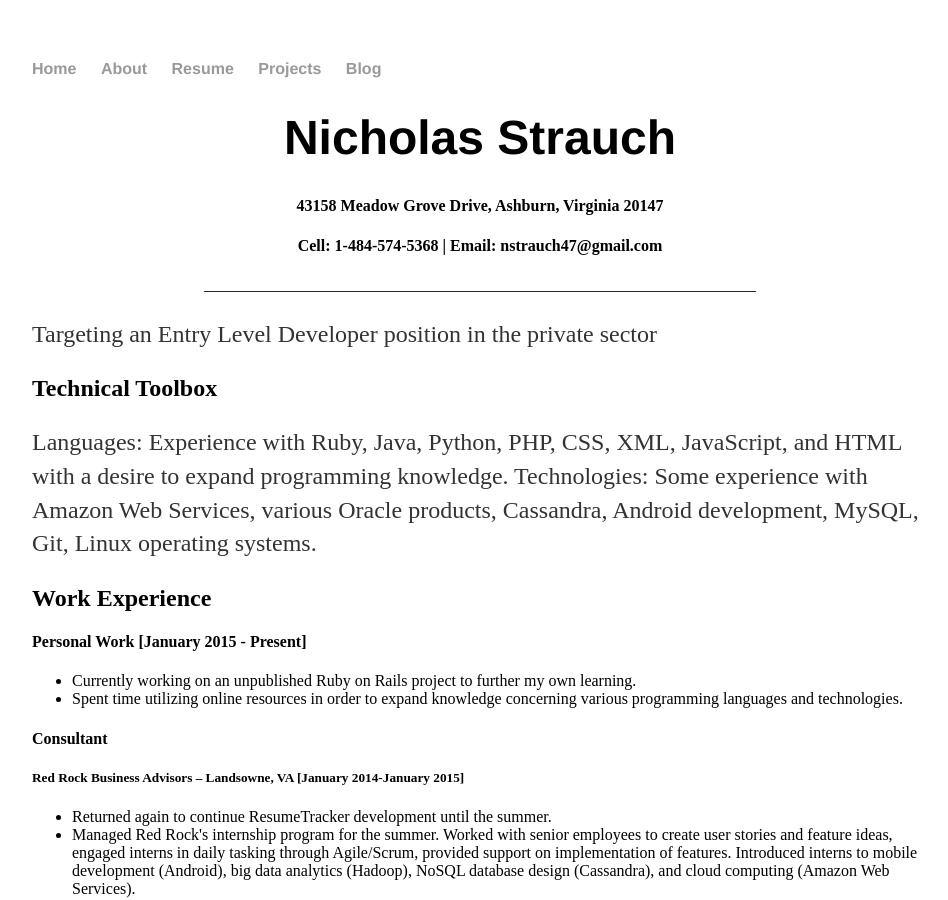
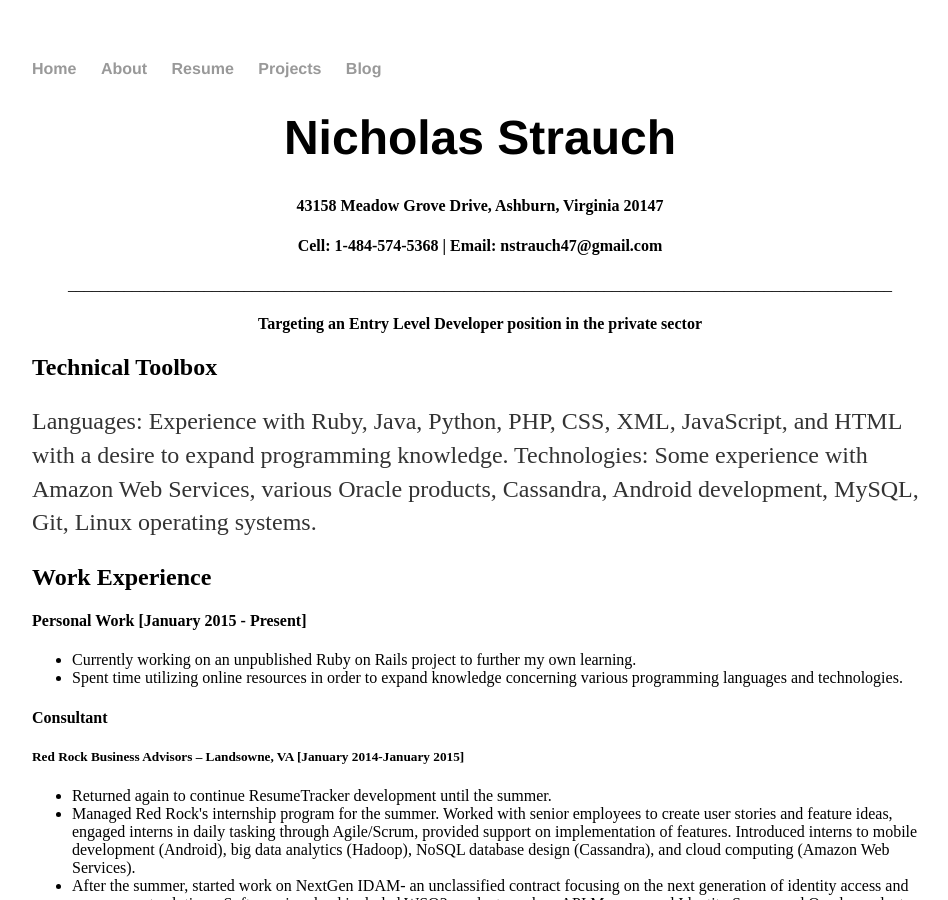
Before and after one commit to NickStrauch/NickStrauch.github.io, a Jekyll site: the page built from resume/index.html, in a window 1280 px wide and 900 px high. Shown: the whole window, without its empty margins (160-1108 px from the left). Built offline with Jekyll 4.4.1, drawn with Linux system fonts in a browser that asks for light colours.

```diff
--- a/resume/index.html
+++ b/resume/index.html
@@ -6,9 +6,9 @@ title: Nick Strauch
 <h1> Nicholas Strauch </h1>
 <h4> 43158 Meadow Grove Drive, Ashburn, Virginia 20147 </h4>
 <h4> Cell: 1-484-574-5368 | Email: nstrauch47@gmail.com </h4>
-_____________________________________________________________________
+_______________________________________________________________________________________________________
+<h4> Targeting an Entry Level Developer position in the private sector </h4>
 </center>
-<p> Targeting an Entry Level Developer position in the private sector </p>
 
 <h2>Technical Toolbox</h2>
 
```
